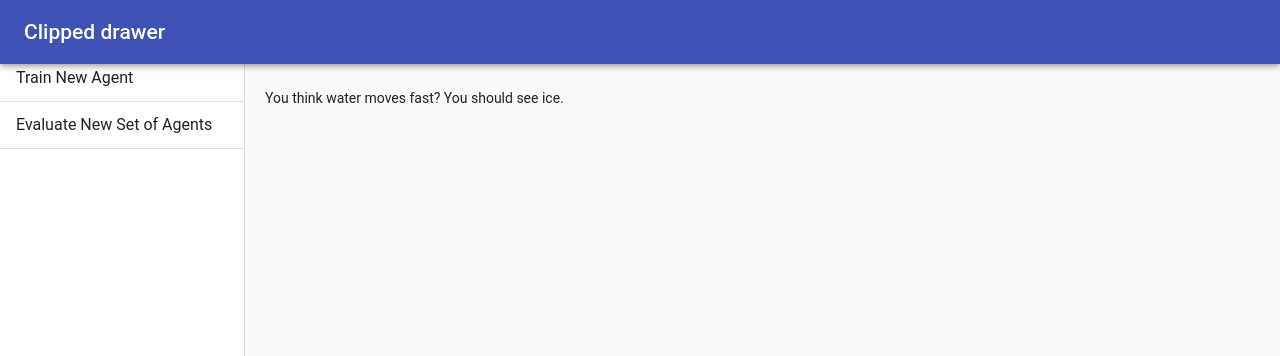
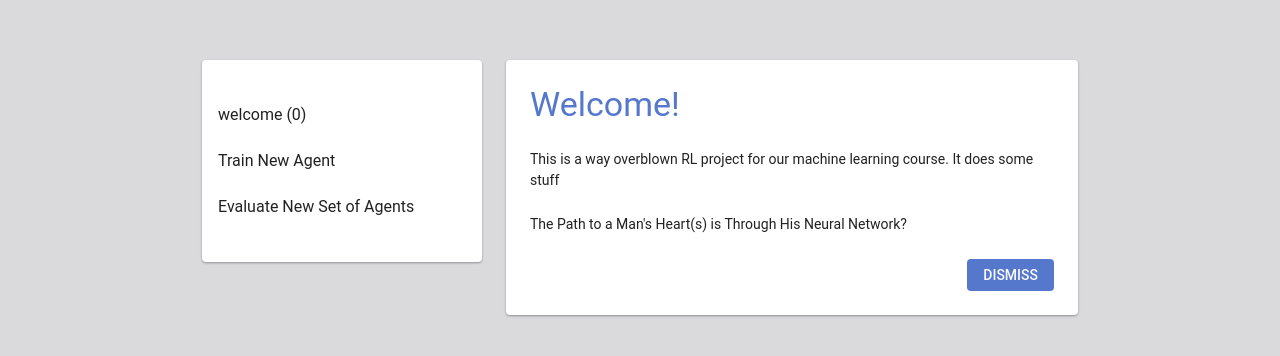
Before and after one commit to DuncanWalter/B10RL8W, a React (Vite) app: page / in a window 1280 px wide. Shown: the top 356 px of the page. Built offline with nearby package versions, Linux system fonts and the light colour scheme.

Commit message:
new style strategy and some helper compoenents.

```diff
--- /dev/null
+++ b/src/dashboard/Button.tsx
@@ -0,0 +1,51 @@
+import * as React from 'react'
+import { Typography } from '@material-ui/core'
+
+const buttonStyles = {
+  marginLeft: '24px',
+  padding: '8px 16px 8px',
+  cursor: 'pointer',
+  color: 'rgba(255, 255, 255, 0.96)',
+  backgroundColor: '#5577cc',
+  display: 'inline-block',
+  borderRadius: '4px',
+  transition: '0.2s',
+}
+
+const hoveredStyles = {
+  ...buttonStyles,
+  backgroundColor: 'rgba(85, 119, 221, 0.8)',
+}
+
+export default class Button extends React.Component<
+  {
+    text?: string
+    onClick?: () => unknown
+  },
+  { hovered: boolean }
+> {
+  constructor(props: any) {
+    super(props)
+    this.state = { hovered: false }
+  }
+  render() {
+    const { text, onClick } = this.props
+    const { hovered } = this.state
+    return (
+      <div
+        style={hovered ? hoveredStyles : buttonStyles}
+        onClick={onClick}
+        onMouseEnter={() => {
+          this.setState({ hovered: true })
+        }}
+        onMouseLeave={() => {
+          this.setState({ hovered: false })
+        }}
+      >
+        <Typography variant="button" color="inherit">
+          {text}
+        </Typography>
+      </div>
+    )
+  }
+}
--- /dev/null
+++ b/src/dashboard/Card.tsx
@@ -0,0 +1,16 @@
+import * as React from 'react'
+
+const cardStyle = {
+  borderRadius: '4px',
+  margin: '12px',
+  backgroundColor: '#ffffff',
+  transition: '0.2s',
+  boxShadow: '0 1px 3px rgba(0,0,0,0.12), 0 1px 2px rgba(0,0,0,0.24)',
+}
+
+export default class Card extends React.Component<{ style?: any }> {
+  render() {
+    const { style = {}, children } = this.props
+    return <div style={{ ...style, ...cardStyle }}>{children}</div>
+  }
+}
--- /dev/null
+++ b/src/dashboard/CardContent.tsx
@@ -0,0 +1,14 @@
+import * as React from 'react'
+
+const cardContentStyles = {
+  padding: '0 24px 24px',
+}
+
+export default class CardContent extends React.Component<{ style?: any }> {
+  render() {
+    const style = this.props.style
+      ? { ...cardContentStyles, ...this.props.style }
+      : cardContentStyles
+    return <div style={style}>{this.props.children}</div>
+  }
+}
--- /dev/null
+++ b/src/dashboard/CardHeader.tsx
@@ -0,0 +1,19 @@
+import * as React from 'react'
+import Typography from '@material-ui/core/Typography'
+
+const cardHeader = {
+  padding: '24px',
+  color: '#5577cc',
+}
+
+export default class CardHeader extends React.Component {
+  render() {
+    return (
+      <div style={cardHeader}>
+        <Typography variant="display1" color="inherit" noWrap>
+          {this.props.children}
+        </Typography>
+      </div>
+    )
+  }
+}
--- a/src/dashboard/Dashboard.tsx
+++ b/src/dashboard/Dashboard.tsx
@@ -1,27 +1,13 @@
 import React from 'react'
-import Card from '@material-ui/core/Card'
-import {
-  withStyles,
-  Theme,
-  createStyles,
-  WithStyles,
-} from '@material-ui/core/styles'
-import AppBar from '@material-ui/core/AppBar'
-import Toolbar from '@material-ui/core/Toolbar'
-import Typography from '@material-ui/core/Typography'
-import Drawer from '@material-ui/core/Drawer'
-import List from '@material-ui/core/List'
-import Divider from '@material-ui/core/Divider'
 
-import { NavBar } from './NavBar'
+import { withStyles } from '@material-ui/core/styles'
+
+import NavBar from './NavBar'
 import TrainDialog, { TrainDialogProps } from './TrainDialog'
 import EvalDialog, { EvalDialogProps } from './EvalDialog'
 import ResultDialog, { ResultDialogProps } from './ResultDialog'
 import WelcomeDialog, { WelcomeDialogProps } from './WelcomeDialog'
-
-// type DashboardProps = {
-//   classes: { [K in keyof typeof styles]: string }
-// }
+import { styles, Classes } from './styles'
 
 type DashboardState = {
   activeDialog: number
@@ -34,45 +20,7 @@ type DashboardState = {
   // map of results by ['id1', 'id2', 'id3', 'id4']
 }
 
-const styles = (theme: Theme) =>
-  createStyles({
-    root: {
-      flexGrow: 1,
-      height: 440,
-      zIndex: 1,
-      overflow: 'hidden',
-      position: 'relative',
-      display: 'flex',
-    },
-    appBar: {
-      zIndex: theme.zIndex.drawer + 1,
-    },
-    drawerPaper: {
-      position: 'relative',
-      width: '240px',
-    },
-    content: {
-      flexGrow: 1,
-      backgroundColor: theme.palette.background.default,
-      padding: theme.spacing.unit * 3,
-      minWidth: 0,
-    },
-    toolbar: theme.mixins.toolbar,
-
-    padded: {
-      padding: '24px',
-    },
-    card: {
-      margin: '12px',
-    },
-    cardHeader: {
-      padding: '24px',
-    },
-    cardContent: {
-      padding: '0 24px 24px',
-    },
-  })
-interface DashboardProps extends WithStyles<typeof styles> {}
+export type DashboardProps = { classes: Classes }
 
 class Dashboard extends React.Component<DashboardProps, DashboardState> {
   constructor(props: DashboardProps) {
@@ -148,7 +96,6 @@ class Dashboard extends React.Component<DashboardProps, DashboardState> {
   }
 
   renderDialog(index: number) {
-    const { classes } = this.props
     const dialogProps = this.state.dialogs[index]
 
     let dialog
@@ -176,57 +123,19 @@ class Dashboard extends React.Component<DashboardProps, DashboardState> {
       }
     }
 
-    return <Card className={classes.card}>{dialog}</Card>
+    return dialog
   }
 
   render() {
     const { classes } = this.props
     const { activeDialog } = this.state
-    // return (
-    //   <div className={classes.root}>
-    //     {/* <AppBar position="absolute" className={classes.appBar}> */}
-    //     <Toolbar>
-    //       <Typography variant="title" color="inherit" noWrap>
-    //         Clipped drawer
-    //       </Typography>
-    //     </Toolbar>
-    //     {/* </AppBar> */}
-    //     {this.renderNavBar()}
-    //     <main className={classes.content}>
-    //       <div className={classes.toolbar}>
-    //         {this.renderDialog(activeDialog)}
-    //       </div>
-    //     </main>
-    //   </div>
-    // )
     return (
       <div className={classes.root}>
-        <AppBar position="absolute" className={classes.appBar}>
-          <Toolbar>
-            <Typography variant="title" color="inherit" noWrap>
-              Clipped drawer
-            </Typography>
-          </Toolbar>
-        </AppBar>
-        <Drawer
-          variant="permanent"
-          classes={{
-            paper: classes.drawerPaper,
-          }}
-          anchor="left"
-        >
-          <div className={classes.toolbar} />
-          <Divider />
-          {this.renderNavBar()}
-          <Divider />
-          {/* <List>{otherMailFolderListItems}</List> */}
-        </Drawer>
-        <main className={classes.content}>
-          <div className={classes.toolbar} />
-          <Typography noWrap>
-            {'You think water moves fast? You should see ice.'}
-          </Typography>
-        </main>
+        <div className={classes.split}>
+          <div style={{ flexGrow: 0 }}>{this.renderNavBar()}</div>
+
+          <div style={{ flexGrow: 1 }}>{this.renderDialog(activeDialog)}</div>
+        </div>
       </div>
     )
   }
--- a/src/dashboard/NavBar.tsx
+++ b/src/dashboard/NavBar.tsx
@@ -1,19 +1,20 @@
 import React from 'react'
-import Drawer from '@material-ui/core/Drawer'
 import List from '@material-ui/core/List'
 import ListItem from '@material-ui/core/ListItem'
 import ListItemText from '@material-ui/core/ListItemText'
-import Divider from '@material-ui/core/Divider'
+import Card from './Card'
+import CardContent from './CardContent'
 
 type NavBarEntry = {
   description: string
   onClick: () => void
 }
+
 export type NavBarProps = {
   entries: NavBarEntry[]
 }
 
-export class NavBar extends React.Component<NavBarProps> {
+export default class NavBar extends React.Component<NavBarProps> {
   render() {
     const { entries } = this.props
     const elements = entries.map(({ description, onClick }) => (
@@ -21,13 +22,14 @@ export class NavBar extends React.Component<NavBarProps> {
         <ListItem button onClick={onClick}>
           <ListItemText>{description}</ListItemText>
         </ListItem>
-        <Divider />
       </div>
     ))
     return (
-      <Drawer variant="permanent" anchor="left">
-        <List>{elements}</List>
-      </Drawer>
+      <Card style={{ minWidth: '280px' }}>
+        <CardContent style={{ padding: '24px 0 24px' }}>
+          <List>{elements}</List>
+        </CardContent>
+      </Card>
     )
   }
 }
--- a/src/dashboard/WelcomeDialog.tsx
+++ b/src/dashboard/WelcomeDialog.tsx
@@ -1,4 +1,9 @@
 import React from 'react'
+import Card from './Card'
+import CardHeader from './CardHeader'
+import CardContent from './CardContent'
+import Typography from '@material-ui/core/Typography'
+import Button from './Button'
 
 export type WelcomeDialogProps = {
   message: string
@@ -7,6 +12,22 @@ export type WelcomeDialogProps = {
 export default class WelcomeDialog extends React.Component<WelcomeDialogProps> {
   render() {
     const { message } = this.props
-    return <button>{message}</button>
+    return (
+      <Card>
+        <CardHeader>Welcome!</CardHeader>
+        <CardContent>
+          <Typography variant="body1">
+            This is a way overblown RL project for our machine learning course.
+            It does some stuff
+          </Typography>
+        </CardContent>
+        <CardContent>
+          <Typography variant="body1">{message}</Typography>
+        </CardContent>
+        <CardContent style={{ display: 'flex', justifyContent: 'flex-end' }}>
+          <Button text="Dismiss" />
+        </CardContent>
+      </Card>
+    )
   }
 }
--- /dev/null
+++ b/src/dashboard/styles.ts
@@ -0,0 +1,30 @@
+import { createStyles } from '@material-ui/core/styles'
+
+export type Classes = { [K in keyof typeof styles]: string }
+
+export const styles = createStyles({
+  root: {
+    backgroundColor: '#dadadd',
+    position: 'relative',
+    display: 'flex',
+    padding: '48px',
+    alignItems: 'start',
+    justifyContent: 'space-around',
+    height: '100vh',
+    boxSizing: 'border-box',
+  },
+  appBar: {
+    backgroundColor: '#444488',
+    color: '#ffffff',
+    padding: 24,
+  },
+  split: {
+    display: 'flex',
+    alignItems: 'start',
+    width: '70vw',
+    minWidth: '900px',
+  },
+  padded: {
+    padding: '24px',
+  },
+})
```
